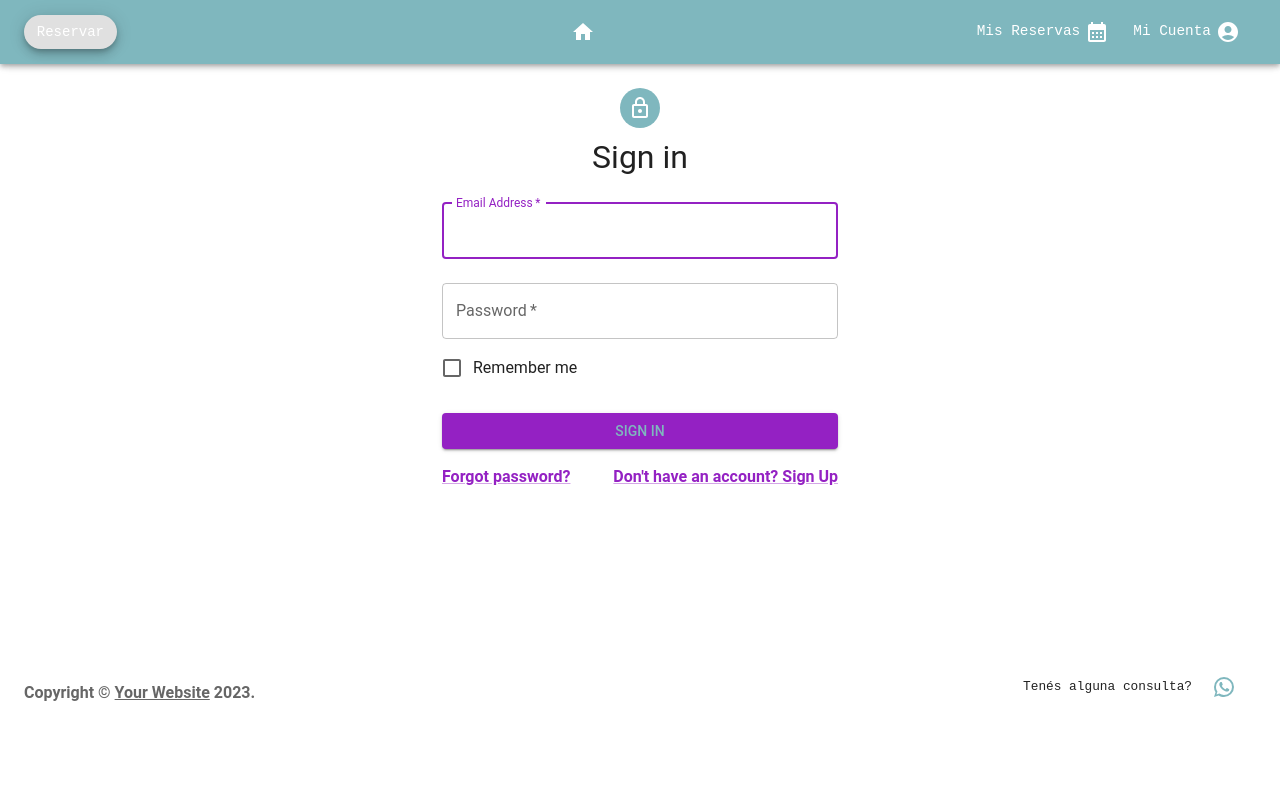
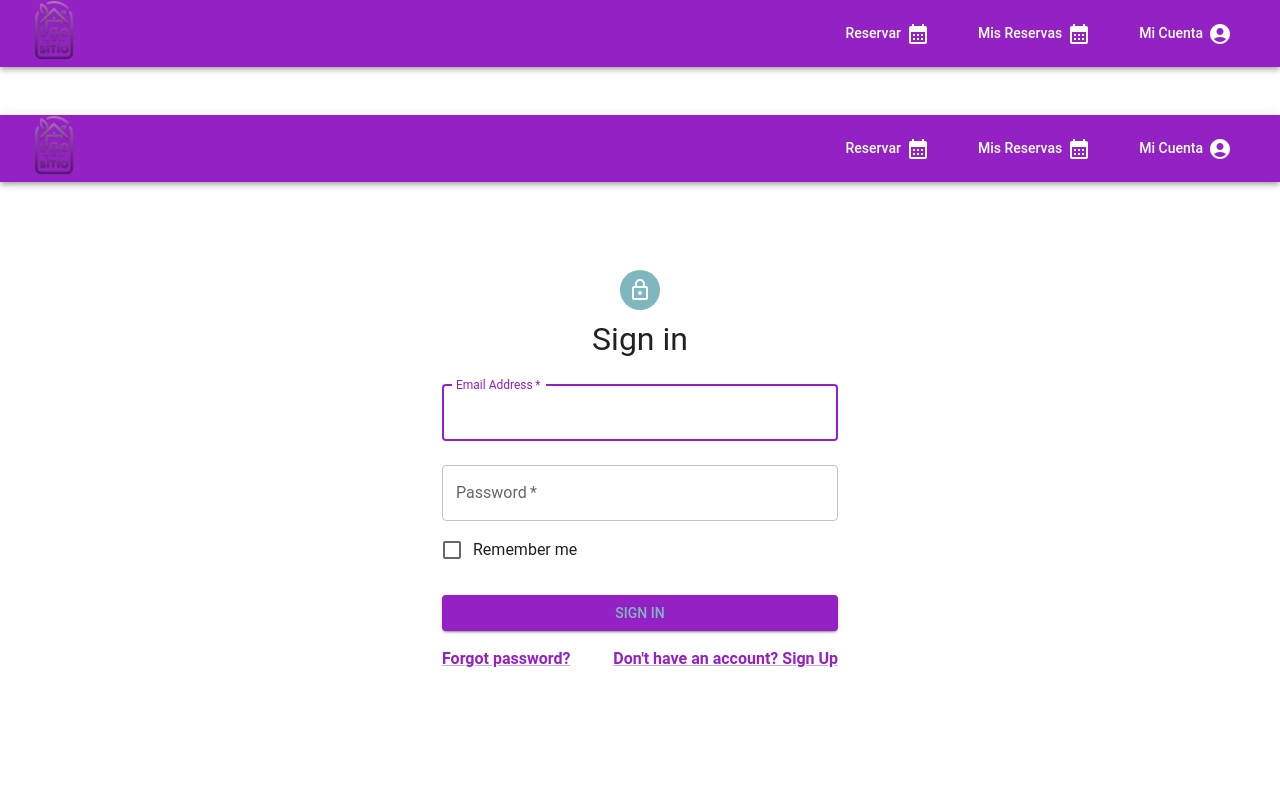
Before and after one commit to javiertrombetta/p5-front-mi-turno, a Next.js app: page /login in a window 1280 px wide. Shown: the top 800 px of the page. Built offline with nearby package versions, Linux system fonts and the light colour scheme.

Commit message:
feat: Navbar and Footer in all pages

```diff
--- a/src/app/layout.js
+++ b/src/app/layout.js
@@ -1,4 +1,6 @@
 import { ThemeProvider as MUIThemeProvider } from '@mui/material/styles';
+import Navbar from '@/commons/Navbar';
+import Footer from '@/commons/Footer';
 import theme from '../styles/LightThemeMUI';
 import './globals.css';
 
@@ -12,7 +14,11 @@ export default function RootLayout({ children }) {
     <MUIThemeProvider theme={theme}>
       <html lang="en">
         <body>
-          {children}
+          <Navbar />
+          <div style={{ marginTop: '3em', minHeight: 'calc(100vh - 128px)' }}>
+            {children}
+          </div>
+          <Footer />
         </body>
       </html>
     </MUIThemeProvider>
--- a/src/commons/Navbar.jsx
+++ b/src/commons/Navbar.jsx
@@ -1,103 +1,38 @@
 import * as React from "react";
 import AppBar from "@mui/material/AppBar";
 import Box from "@mui/material/Box";
-import CssBaseline from "@mui/material/CssBaseline";
-import IconButton from "@mui/material/IconButton";
 import Toolbar from "@mui/material/Toolbar";
 import Button from "@mui/material/Button";
-import HomeIcon from "@mui/icons-material/Home";
 import CalendarMonthIcon from "@mui/icons-material/CalendarMonth";
 import AccountCircleIcon from "@mui/icons-material/AccountCircle";
-import { Fab } from "@mui/material";
+import Link from "next/link";
+import Image from "next/image";
 
-const navItems = ["Mis Reservas", "Mi Cuenta", "Reservar"];
+const navItems = ["Reservar", "Mis Reservas", "Mi Cuenta"];
 
 function Navbar() {
   return (
-    <Box sx={{ marginBottom: "5rem" }}>
-      <CssBaseline />
-      <AppBar component="nav" sx={{ backgroundColor: "tertiary.main" }}>
+      <AppBar position="static" component="nav" sx={{ backgroundColor: "primary.main" }}>
         <Toolbar sx={{ display: "flex", justifyContent: "space-between" }}>
-          <IconButton
-            color="inherit"
-            aria-label="open drawer"
-            edge="start"
-            sx={{ mr: 2, display: { sm: "none" } }}
-          ></IconButton>
-          <Fab
-            variant="extended"
-            size="small"
-            sx={{
-              color: "#fff",
-              textTransform: "capitalize",
-              padding: "0.8rem",
-              fontFamily: "monospace",
-              "&:hover": {
-                backgroundColor: "#fff",
-                color: "tertiary.main",
-              },
-            }}
-          >
-            {navItems[2]}
-          </Fab>
-          <Button
-            sx={{
-              color: "#fff",
-              display: "flex",
-              alignContent: "center",
-              marginLeft: "5rem",
-            }}
-          >
-            <HomeIcon />
-          </Button>
-
+          <Link href="/" passHref>
+            <Image src="/img/logo.png" alt="Logo" height="60" width="60" />
+        </Link>
           <Box>
-            <Button
-              variant="text"
-              key={navItems[0]}
-              sx={{
-                color: "#fff",
-                marginRight: "0.5rem",
-                color: "#fff",
-                textTransform: "capitalize",
-                fontFamily: "monospace",
-                fontSize: "0.9rem",
-              }}
-            >
+            <Button variant="text" key={navItems[0]} sx={{ color: "white", marginX: "1rem", textTransform: "capitalize" }}>
               {navItems[0]}
-              <CalendarMonthIcon
-                sx={{
-                  display: "flex",
-                  alignContent: "center",
-                  marginLeft: "5px",
-                }}
-              />
+              <CalendarMonthIcon sx={{ display: "flex", alignContent: "center", marginLeft: "5px" }} />
             </Button>
-            <Button
-              variant="text"
-              key={navItems[1]}
-              sx={{
-                color: "#fff",
-                marginRight: "0.5rem",
-                color: "#fff",
-                textTransform: "capitalize",
-                fontFamily: "monospace",
-                fontSize: "0.9rem",
-              }}
-            >
+            <Button variant="text" key={navItems[0]} sx={{ color: "white", marginX: "1rem", textTransform: "capitalize" }}>
               {navItems[1]}
-              <AccountCircleIcon
-                sx={{
-                  display: "flex",
-                  alignContent: "center",
-                  marginLeft: "5px",
-                }}
-              />
+              <CalendarMonthIcon sx={{ display: "flex", alignContent: "center", marginLeft: "5px" }} />
+            </Button>
+            <Button variant="text" key={navItems[1]} sx={{ color: "white", marginX: "1rem", textTransform: "capitalize" }}>
+              {navItems[2]}
+              <AccountCircleIcon sx={{ display: "flex", alignContent: "center", marginLeft: "5px" }} />
             </Button>
           </Box>
         </Toolbar>
       </AppBar>
-    </Box>
   );
 }
 
```
Also changed, not shown: src/app/palette/page.js (+7 -1 lines), src/app/reservation/details/page.jsx (+6 -10 lines), src/components/Navbarzzz.jsx (deleted, +0 -23 lines), src/components/ReservationDetails.jsx (+20 -11 lines), src/components/ReservationThanks.jsx (+8 -6 lines), public/img/logo.png (added), 1 other file (tests, documents, lock files or other folders).
